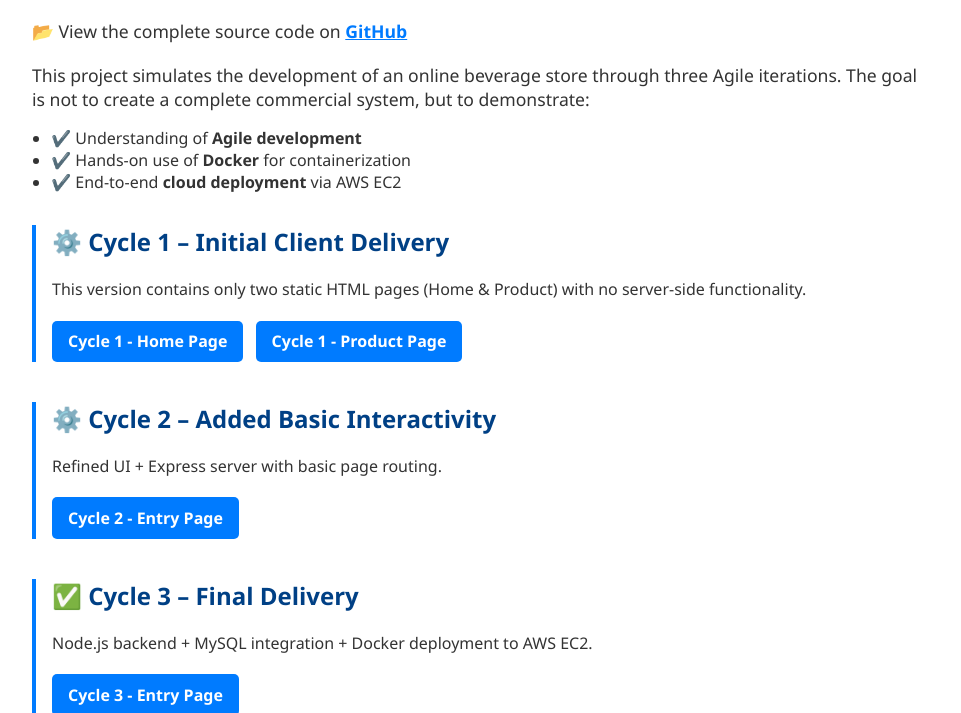
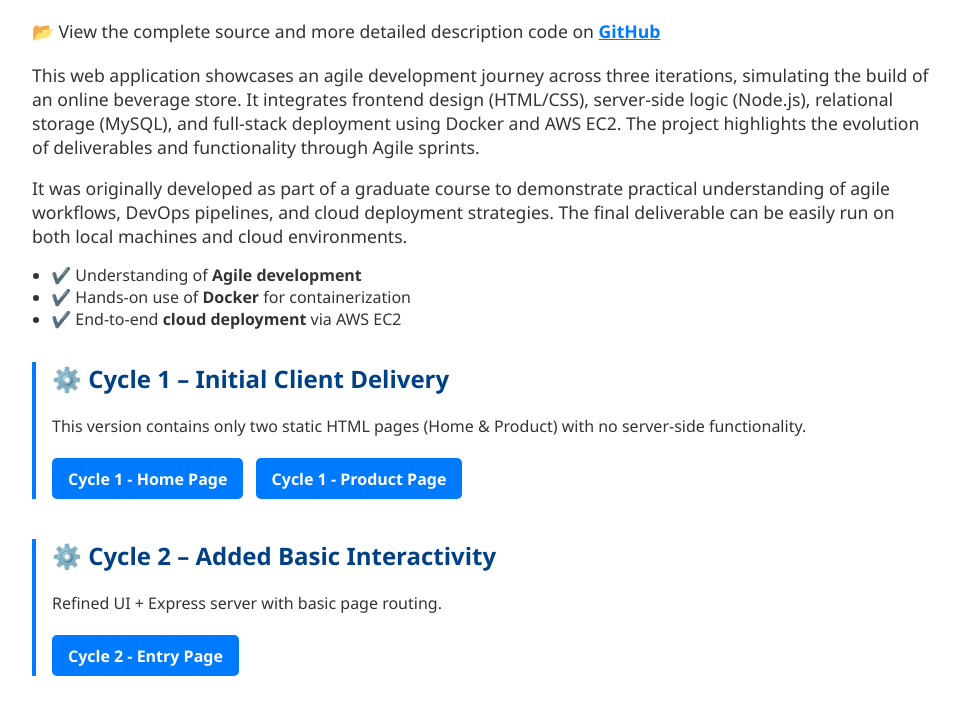
Before and after one commit to Marcus-Kwong/agileDemo, a website: page views/homePage.html in a window 1280 px wide. Shown: the part 99-812 px from the top of the page, without its empty margins (158-1119 px from the left). Drawn offline with Linux system fonts and the light colour scheme.

Commit message:
optimize homepage.html

```diff
--- a/views/homePage.html
+++ b/views/homePage.html
@@ -13,14 +13,18 @@
     <!-- GitHub Link (moved to top) -->
     <div class="github-link">
       <p>
-        📂 View the complete source code on
+        📂 View the complete source and more detailed description code on
         <a href="https://github.com/Marcus-Kwong/agileDemo.git" target="_blank"><strong>GitHub</strong></a>
       </p>
     </div>
 
     <p class="intro">
-      This project simulates the development of an online beverage store through three Agile iterations. The goal is not to create a complete commercial system, but to demonstrate:
+      This web application showcases an agile development journey across three iterations, simulating the build of an online beverage store. It integrates frontend design (HTML/CSS), server-side logic (Node.js), relational storage (MySQL), and full-stack deployment using Docker and AWS EC2. The project highlights the evolution of deliverables and functionality through Agile sprints.
     </p>
+    <p class="intro">
+      It was originally developed as part of a graduate course to demonstrate practical understanding of agile workflows, DevOps pipelines, and cloud deployment strategies. The final deliverable can be easily run on both local machines and cloud environments.
+    </p>
+
     <ul class="highlight-list">
       <li>✔️ Understanding of <strong>Agile development</strong></li>
       <li>✔️ Hands-on use of <strong>Docker</strong> for containerization</li>
```
